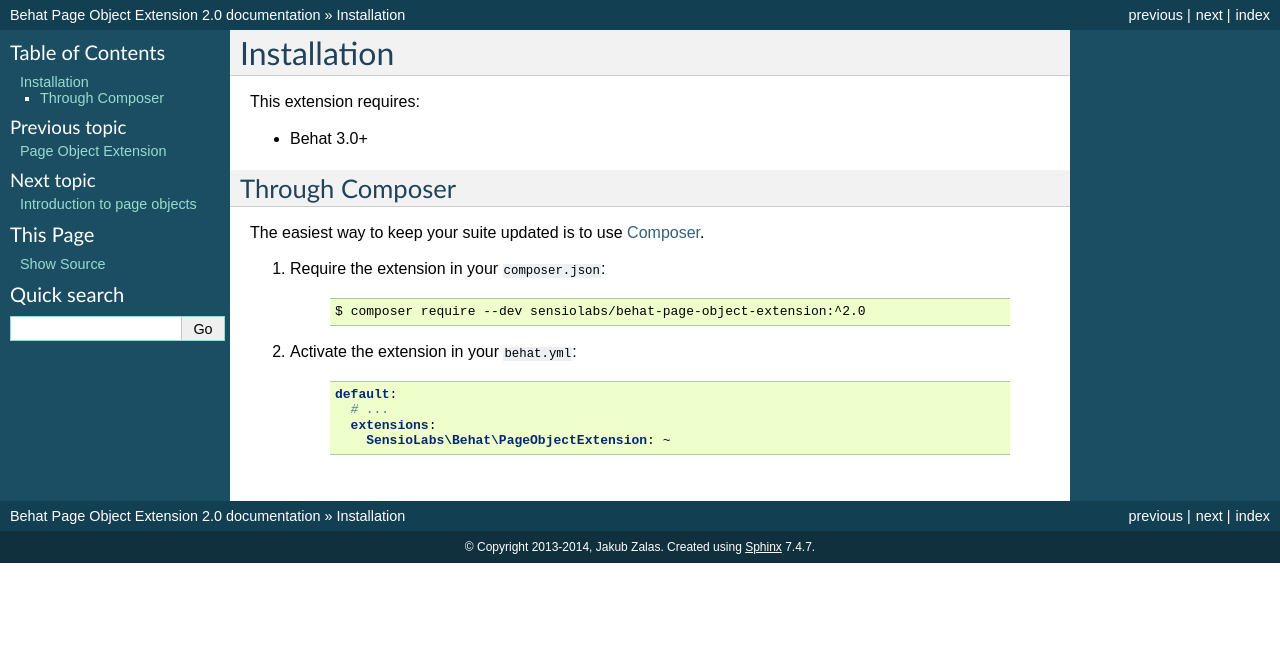
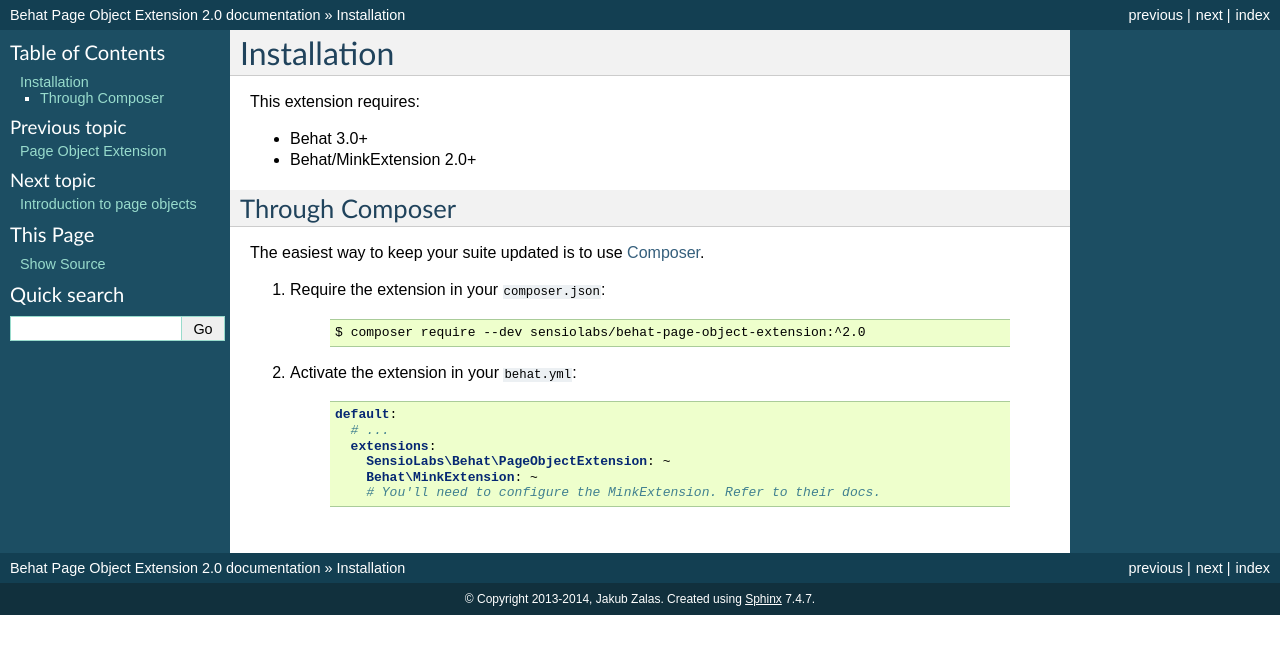
Before and after one commit to sensiolabs/BehatPageObjectExtension, a Sphinx documentation site: the page built from doc/guide/installation.rst, in a window 1280 px wide. Shown: the top 654 px of the page. Built offline with Sphinx 7.4.7, drawn with Linux system fonts in a browser that asks for light colours.

Commit message:
Add missing requirements to installation page

```diff
--- a/doc/guide/installation.rst
+++ b/doc/guide/installation.rst
@@ -4,6 +4,7 @@
 This extension requires:
 
 * Behat 3.0+
+* Behat/MinkExtension 2.0+
 
 Through Composer
 ----------------
@@ -25,3 +26,5 @@
           # ...
           extensions:
             SensioLabs\Behat\PageObjectExtension: ~
+            Behat\MinkExtension: ~
+            # You'll need to configure the MinkExtension. Refer to their docs.
```
